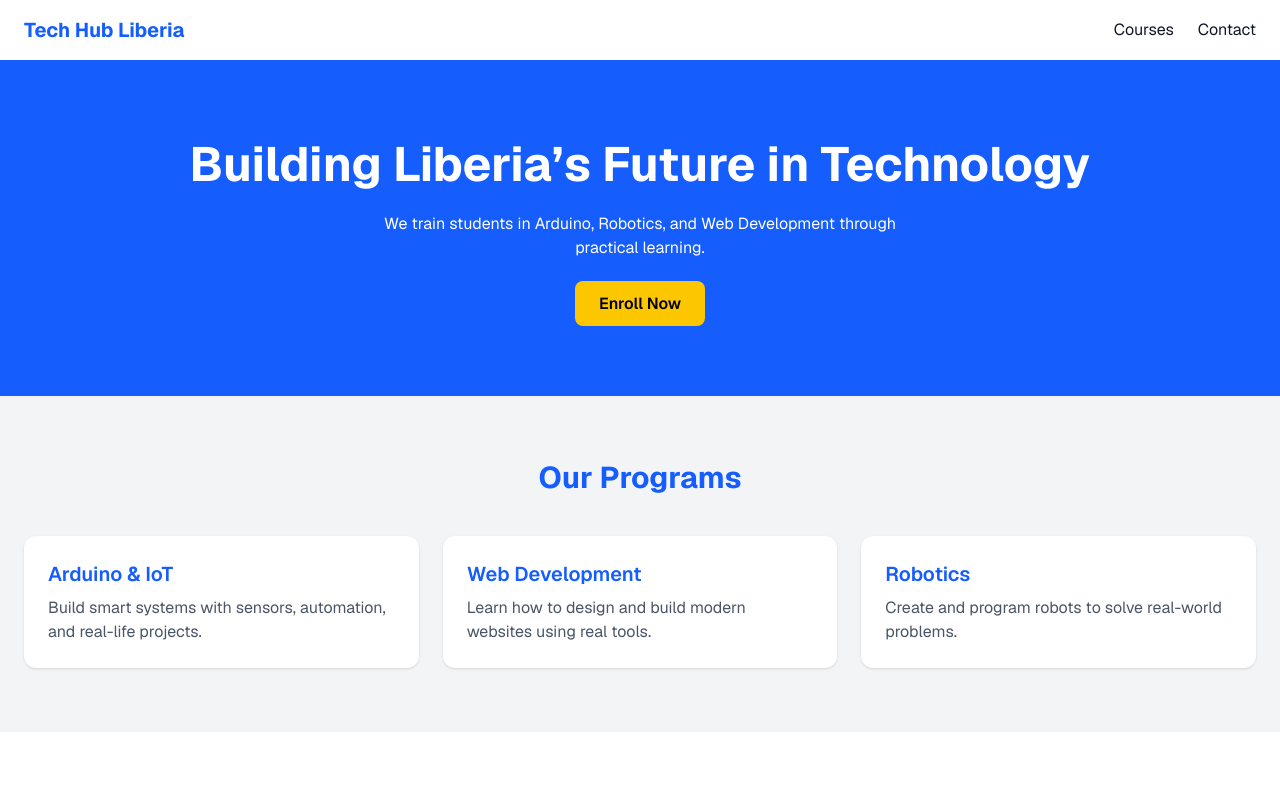
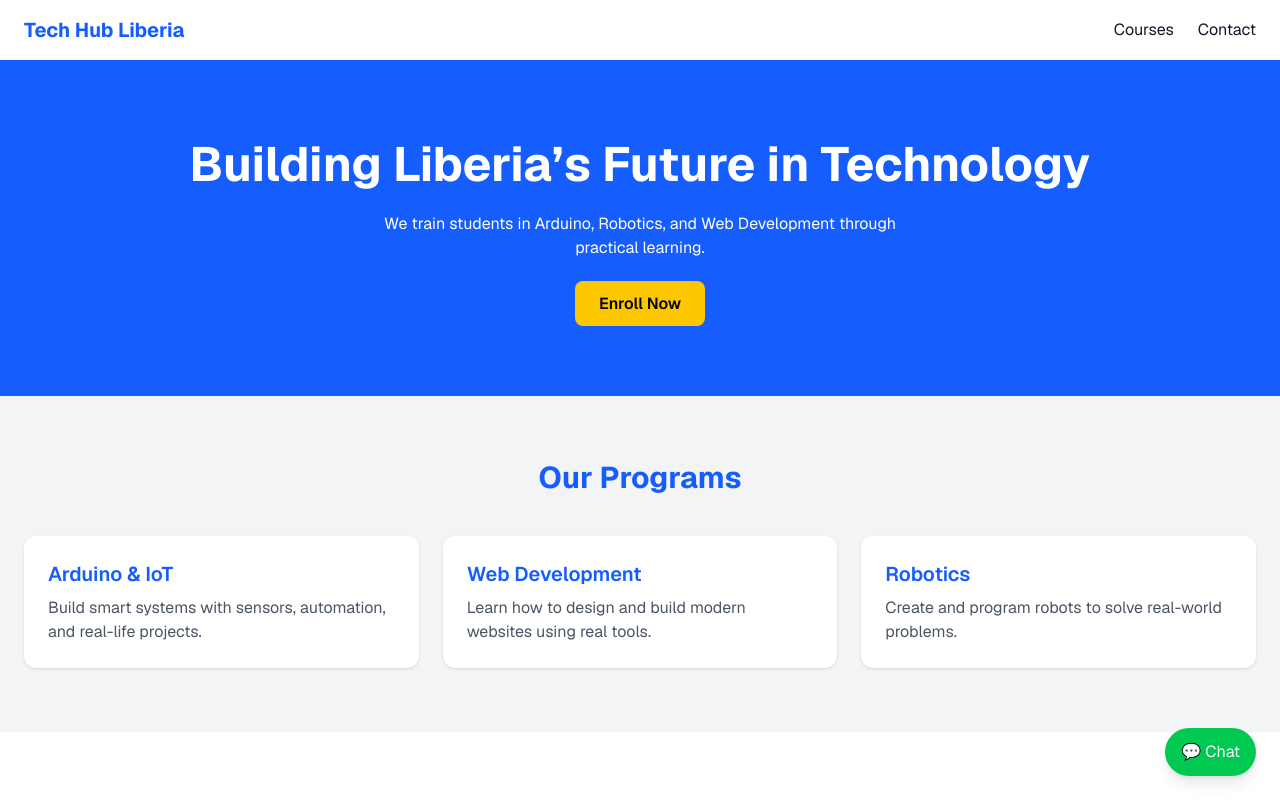
Before and after one commit to obediahjallah/tech-hub, a Next.js app: page / in a window 1280 px wide. Shown: the top 800 px of the page. Built offline with nearby package versions, Linux system fonts and the light colour scheme.

Commit message:
final UI fix + whatsapp button

```diff
--- a/app/page.tsx
+++ b/app/page.tsx
@@ -68,6 +68,14 @@ export default function Home() {
           Ready to join Tech Hub Liberia? Contact us today.
         </p>
 
+        <a
+  href="https://wa.me/231775795996"
+  target="_blank"
+  className="fixed bottom-6 right-6 bg-green-500 text-white px-4 py-3 rounded-full shadow-lg hover:bg-green-600 transition z-50"
+>
+  💬 Chat
+</a>
+
         <div className="flex flex-col items-center gap-4">
 a
           <a
```
